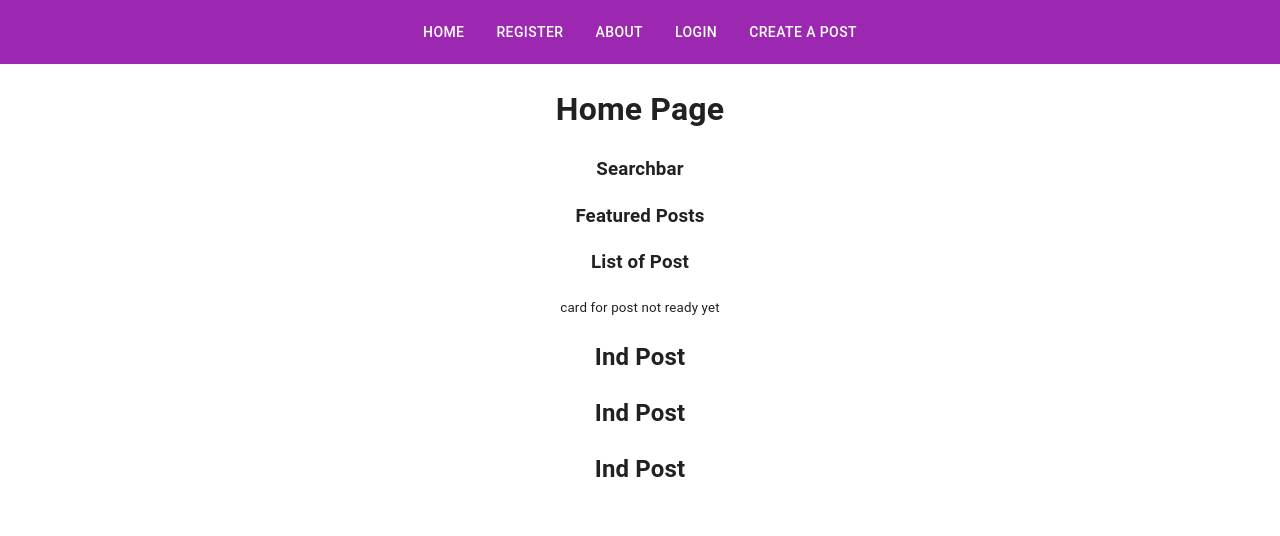
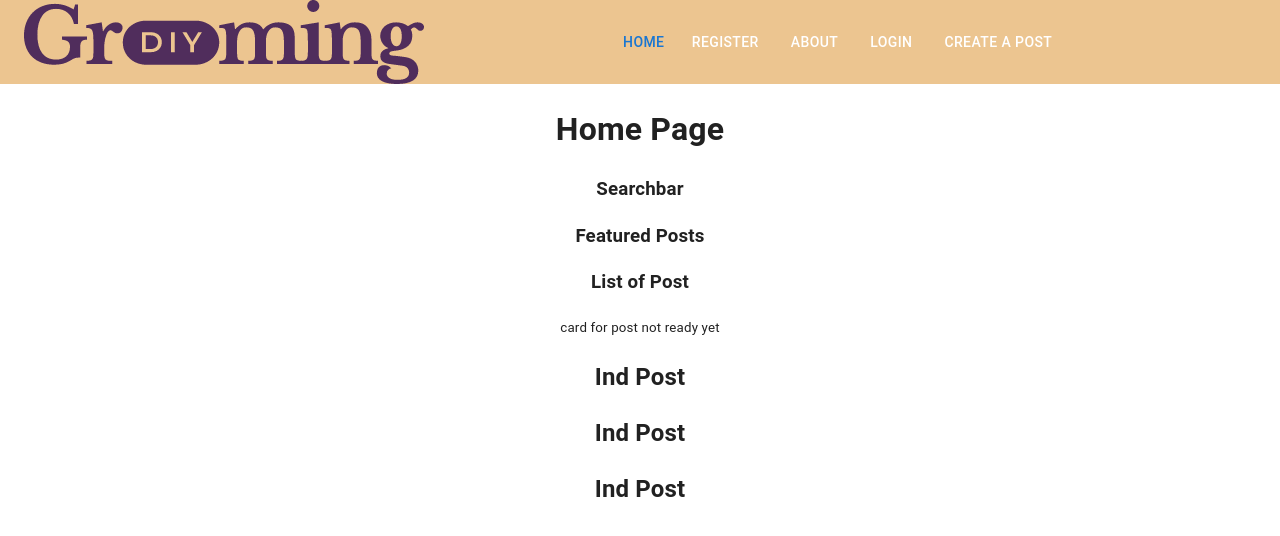
Before and after one commit to winny1212/client-frontend, a React (Create React App) app: page / in a window 1280 px wide. Shown: the top 536 px of the page. Built offline with nearby package versions, Linux system fonts and the light colour scheme.

Commit message:
add logo into the navbar"

```diff
--- a/src/components/navigation/Navbar.js
+++ b/src/components/navigation/Navbar.js
@@ -4,12 +4,13 @@ import AppBar from '@mui/material/AppBar';
 import Box from '@mui/material/Box';
 import Toolbar from '@mui/material/Toolbar';
 import IconButton from '@mui/material/IconButton';
-//import Typography from '@mui/material/Typography';
 import Menu from '@mui/material/Menu';
 import MenuIcon from '@mui/icons-material/Menu';
 import Container from '@mui/material/Container';
 import Button from '@mui/material/Button';
 import Tooltip from '@mui/material/Tooltip';
+import Logo from '../../assets/images/diyg_logo_purple.png';
+//import styles from './components/navigation/styles';
 
 //Hooks for breakpoints
 import { useTheme } from '@mui/material/styles';
@@ -18,6 +19,7 @@ import useMediaQuery from '@mui/material/useMediaQuery';
 function Navbar() {
   const [anchorElUser, setAnchorElUser] = useState(null);
   const openUser = Boolean(anchorElUser);
+  //styles
 
   const handleOpenUserMenu = (event) => {
     setAnchorElUser(event.currentTarget);
@@ -33,23 +35,16 @@ function Navbar() {
 
   return (
     <>
-      <AppBar position="static" elevation={0} color="secondary">
+      <AppBar position="static" elevation={0} style={{ background: '#ECC590' }}>
         <Container maxWidth="xl">
           <Toolbar disableGutters>
-            {/* <Typography
-              variant="h6"
-              noWrap
-              component="div"
-              sx={{ mr: 2, display: { xs: 'none', md: 'flex' } }}
-            >
-              DIY Grooming
-            </Typography> */}
-
+            <img src={Logo} alt="logo" />
+            {/* classeName={classes.logo} */}
             <Box sx={{ flexGrow: 1 }}>
               {isMatch ? (
                 <>
                   <Container>
-                    <Button href="/" variant="container">
+                    <Button variant="text" href="/">
                       Home
                     </Button>
                     <Button href="/register" variant="container">
```
Also changed, not shown: src/components/navigation/styles.js (+11 -8 lines).
